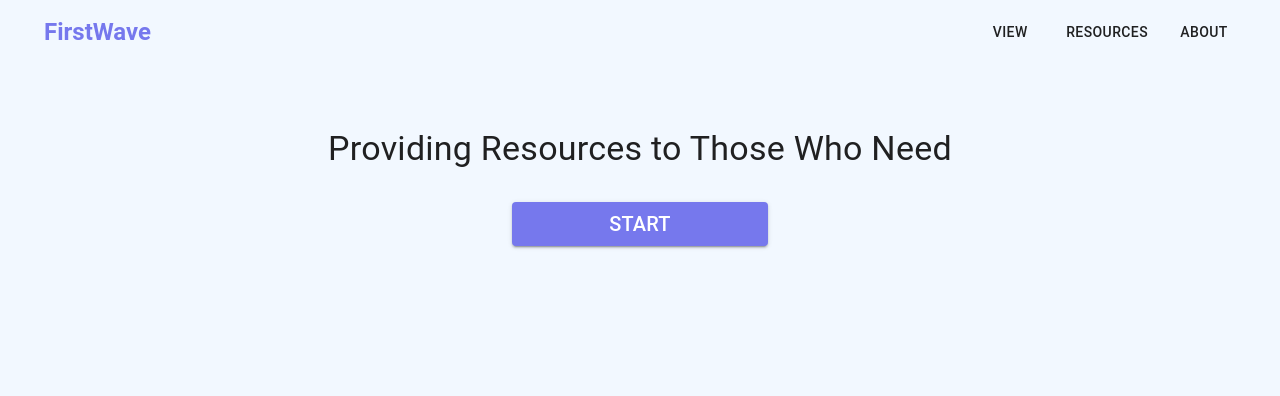
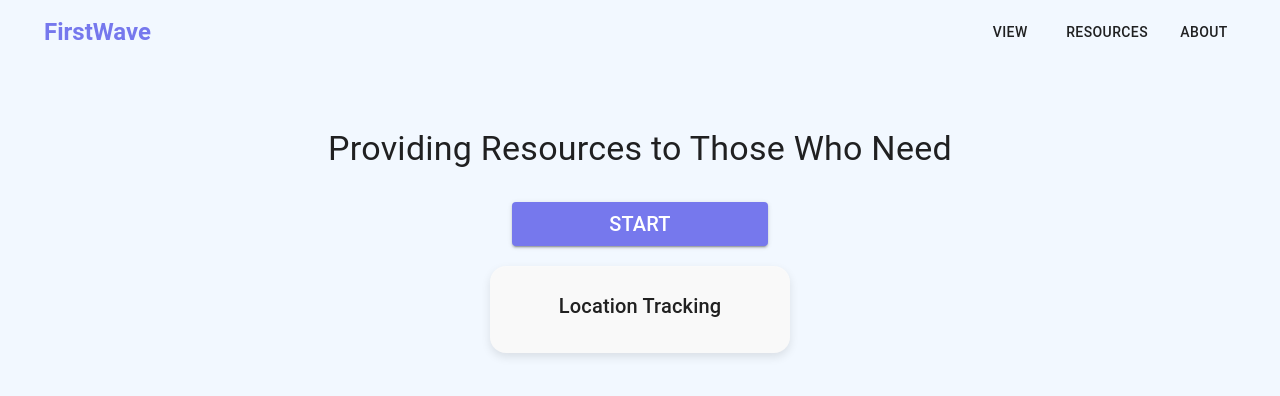
Before and after one commit to zacharytennyuk/AI-Days, a React (Vite) app in the folder frontend/: page / in a window 1280 px wide. Shown: the top 396 px of the page. Built offline with nearby package versions, Linux system fonts and the light colour scheme; no server answers.

Commit message:
Location tracker

```diff
--- a/frontend/package.json
+++ b/frontend/package.json
@@ -19,6 +19,8 @@
   },
   "devDependencies": {
     "@eslint/js": "^9.13.0",
+    "@testing-library/jest-dom": "^6.6.2",
+    "@testing-library/react": "^16.0.1",
     "@types/react": "^18.3.11",
     "@types/react-dom": "^18.3.1",
     "@vitejs/plugin-react": "^4.3.3",
--- a/frontend/src/App.jsx
+++ b/frontend/src/App.jsx
@@ -2,7 +2,7 @@ import { ThemeProvider, createTheme } from '@mui/material/styles';
 import CssBaseline from '@mui/material/CssBaseline';
 import Navbar from './components/Navbar';
 import Links from './routes/Links';
-
+import LocationTracker from './components/LocationTracker';
 
 const theme = createTheme({
   palette: {
@@ -30,6 +30,7 @@ function App() {
         <CssBaseline />
         <Navbar />
         <Links />
+        <LocationTracker />
       </ThemeProvider>
     </>
   )
--- /dev/null
+++ b/frontend/src/components/LocationTracker.jsx
@@ -0,0 +1,82 @@
+import React, { useState, useEffect } from 'react';
+import { Box, Typography } from '@mui/material';
+
+function LocationTracker() {
+  const [location, setLocation] = useState(null);
+  const [error, setError] = useState('');
+  const [watchId, setWatchId] = useState(null);
+
+  useEffect(() => {
+    if (navigator.geolocation) {
+      const id = navigator.geolocation.watchPosition(
+        (position) => {
+          setLocation({
+            lat: position.coords.latitude,
+            lng: position.coords.longitude,
+          });
+          setError('');
+        },
+        (error) => {
+          switch (error.code) {
+            case error.PERMISSION_DENIED:
+              setError("Location access denied. Please enable location sharing.");
+              setLocation(null);
+              break;
+            case error.POSITION_UNAVAILABLE:
+              setError("Location information is unavailable.");
+              setLocation(null);
+              break;
+            case error.TIMEOUT:
+              setError("The request to get your location timed out.");
+              setLocation(null);
+              break;
+            default:
+              setError("An unknown error occurred.");
+              setLocation(null);
+              break;
+          }
+        }
+      );
+      setWatchId(id);
+    } else {
+      setError("Geolocation is not supported by this browser.");
+    }
+
+    return () => {
+      if (watchId !== null) {
+        navigator.geolocation.clearWatch(watchId);
+      }
+    };
+  }, [watchId]);
+
+  return (
+    <Box
+      sx={{
+        maxWidth: 300,
+        margin: '20px auto',
+        padding: 3,
+        borderRadius: '16px',
+        boxShadow: '0 4px 10px rgba(0, 0, 0, 0.1), inset 0 1px 4px rgba(255, 255, 255, 0.3)',
+        backgroundColor: '#f9f9f9',
+        textAlign: 'center',
+      }}
+    >
+      <Typography variant="h6" component="h2" gutterBottom>
+        Location Tracking
+      </Typography>
+
+      {location ? (
+        <Typography variant="body1">
+          <p>Latitude: {location.lat}</p>
+          <p>Longitude: {location.lng}</p>
+        </Typography>
+      ) : (
+        <Typography variant="body2" color="error">
+          {error}
+        </Typography>
+      )}
+    </Box>
+  );
+}
+
+export default LocationTracker;
```
Also changed, not shown: 2 other files (tests, documents, lock files or other folders).
